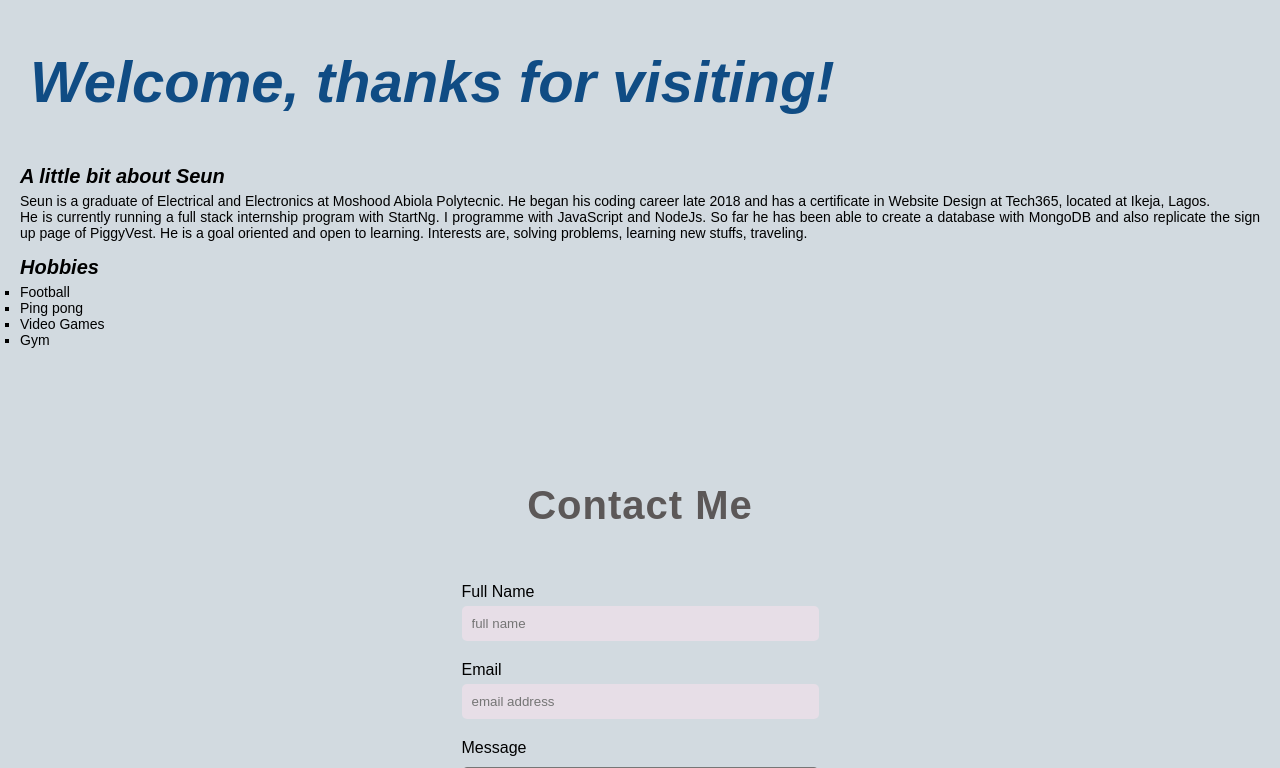
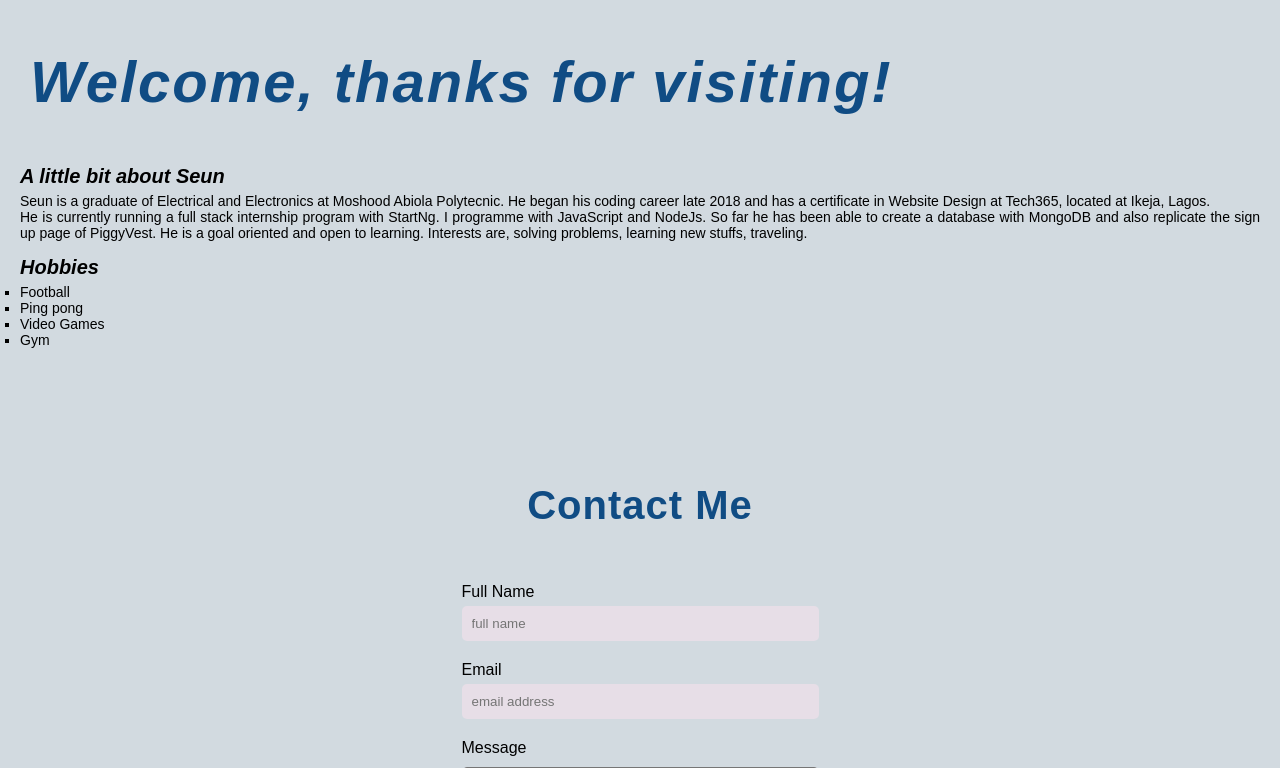
Before and after one commit to Stchawenzy/stchawenzy.github.io, a plain HTML site: page index.html in a window 1280 px wide. Shown: the part 798-1566 px from the top of the page. Drawn offline with Linux system fonts and the light colour scheme.

Commit message:
Add files via upload

```diff
--- a/main.css
+++ b/main.css
@@ -64,6 +64,8 @@ td {
     flex-wrap: wrap;
     justify-content: flex-start;
     font-size: 29px;
+    letter-spacing: 2px;
+    font-weight: 700;
     font-style: oblique;
     padding: 50px 30px 50px 30px;
     background-color: #d2dae0;
@@ -107,7 +109,7 @@ td {
 }
 
 .form h3 {
-    color: #5c5858;
+    color: #104c84;
     font-size: 40px;
     letter-spacing: 1px;
     font-weight: 700;
```
